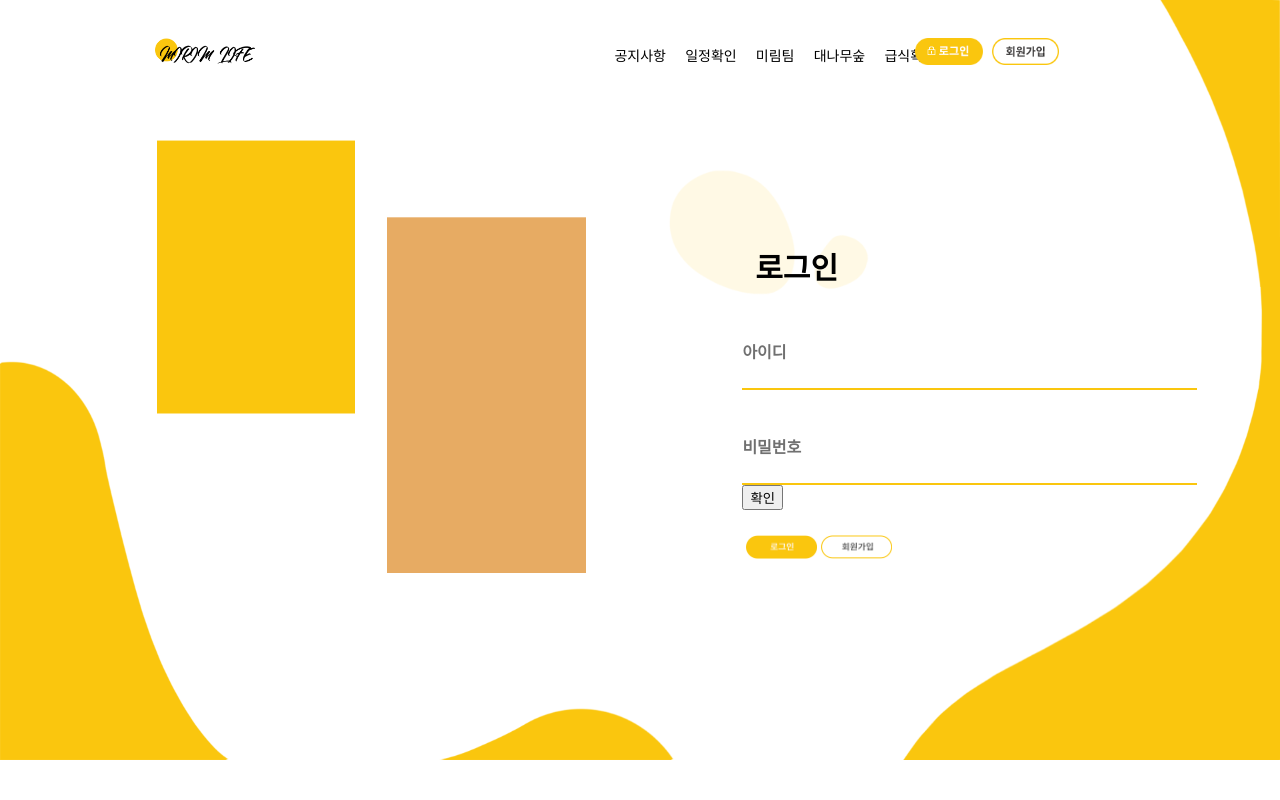
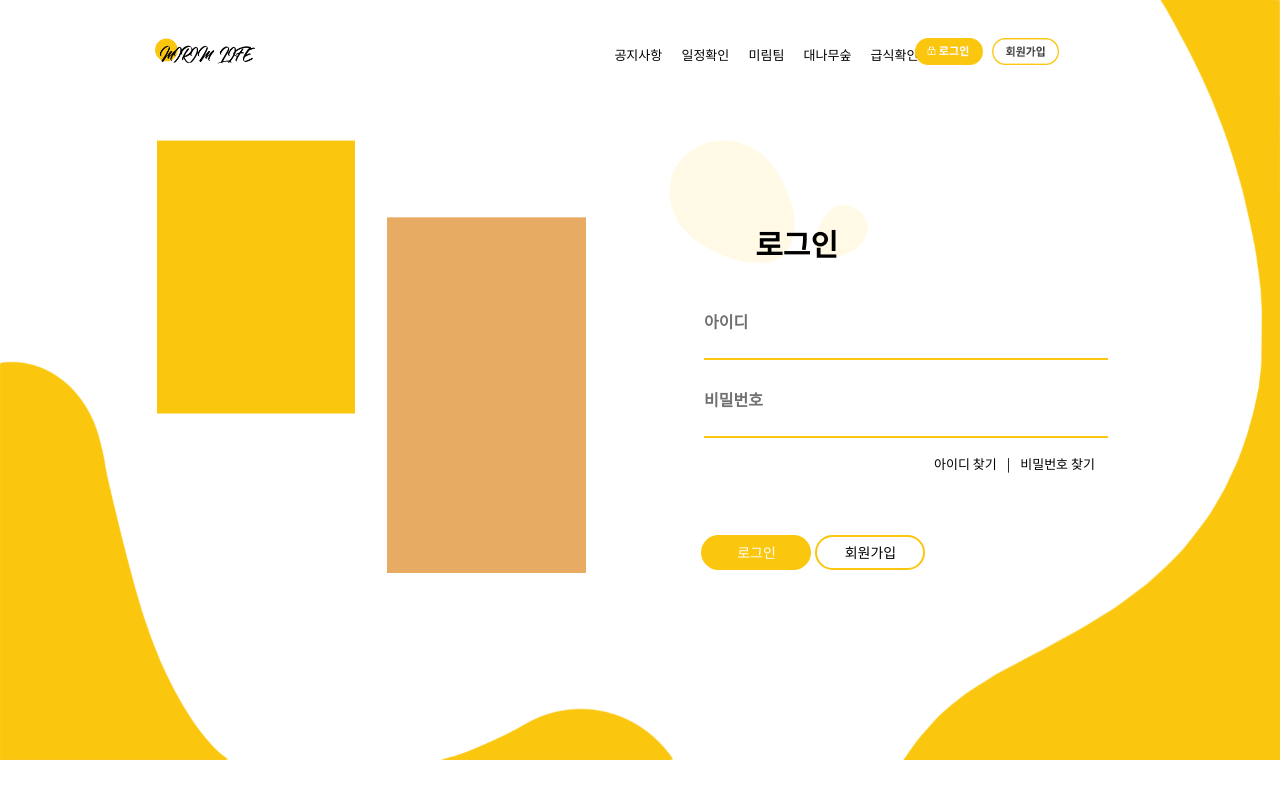
Before and after one commit to MirimLife/MirimLife, a PHP site: page /SignIn.html in a window 1280 px wide. Run offline with PHP 8.4, Linux system fonts and the light colour scheme.

Commit message:
소영이가 만든 확인 버튼에 스타일 넣기

```diff
--- a/CSS/SignIn.css
+++ b/CSS/SignIn.css
@@ -59,7 +59,7 @@ body{
     position: absolute;
     width: 16%;
     left: 52%;
-    top: 22%;
+    top: 18%;
 
 }
 
@@ -67,7 +67,7 @@ body{
     position: absolute;
     z-index: 1;
     left: 59%;
-    top: 28%;
+    top: 25%;
     font-size: 30px;
     font-family: 'Noto Sans KR', sans-serif;
     font-weight: bold;
@@ -75,8 +75,8 @@ body{
 
 .Login{
     position: absolute;
-    left: 58%;
-    top: 44%;
+    left: 55%;
+    top: 40%;
 }
 
 .Login-id{
@@ -87,34 +87,63 @@ body{
 
 .Login-id-input{
     border: 0px;
-    width: 200%;
+    width: 400px;
     border-bottom: 2px solid #fac60e;
 }
 
 .Login-pw{
     color: #707070;
     font-weight: bold;
-    margin-top: 25%;
+    margin-top: 10%;
     line-height: 2px;
 }
 
 .Login-pw-input{
     border: 0px;
-    width: 200%;
+    width: 400px;
     border-bottom: 2px solid #fac60e;
+}
+
+ul li {
+    float:left;
+    font-family: 'Noto Sans KR', sans-serif;
+    font-size: 13px;
+}
+
+ul {
+    margin-left:190px;
+}
+
+.Find-mid{
+    margin-left:10px;
+    margin-right:10px;
 }
 
 .Sign-Button{
     position: absolute;
     width: 25.2%;
-    right: 16.5%;
+    right: 20%;
     top: 70%;
+    border: 0;
 }
 
 .Sign-In-Button{
-    width: 22%;
+    width:110px;
+    height:35px;
+    border: 0;
+    border-radius: 25px;
+    background-color: #fac60e;
+    color:white;
+    font-size: 14px;
+    font-family: 'Noto Sans KR', sans-serif;
 }
 
 .Sign-Up-Button{
-    width: 22%;
+    width:110px;
+    height:35px;
+    background-color: white;
+    border: 2px solid #fac60e;
+    border-radius: 25px;
+    font-size: 14px;
+    font-family: 'Noto Sans KR', sans-serif;
 }
--- a/SignIn.html
+++ b/SignIn.html
@@ -42,22 +42,26 @@
 
                 <p class="Login-pw">비밀번호</p>
                 <input type="password" class="Login-pw-input" name="pw" required>
-                <input type="submit" value="확인">
-                <!-- <li>아이디찾기</li>
-                <li>비밀번호 찾기</li> -->
+
+                <ul>
+                    <li><a href="#">아이디 찾기</a></li>
+                    <li class="Find-mid">|</li>
+                    <li><a href="#">비밀번호 찾기</a></li>
+                </ul>
+
+            </div>
+            <div class="Sign-Button">
+                <!--그래서 이부분 링크 말구 폼 태그 안에 submit으로 해서 바꿔야 할 듯 해여-->
+                <input type="submit" value="로그인" id="sub" class="Sign-In-Button" />
+                <a href="SignUp.html"><input type="button" value="회원가입" class="Sign-Up-Button"/></a>
             </div>
         </form>
-
         <!--링크로 버튼 하니까 php파일로 정보(id, pw)가 전송이 안 되는 것 같아 그래서 임시로 버튼 추가했음-->
         <p id="Login">로그인</p>
         <img id="IMG3" src="IMG/SignIn/Picture3.png">
 
 
-        <div class="Sign-Button">
-            <!--그래서 이부분 링크 말구 폼 태그 안에 submit으로 해서 바꿔야 할 듯 해여-->
-            <a href="SignIn.php"><img class="Sign-In-Button" src="IMG/SignIn/Login.png"></a>
-            <a href="SignUp.html"><img class="Sign-Up-Button" src="IMG/SignIn/Signup.png"></a>
-        </div>
+
 
         <a href="index.php"><img id="Logo" src="IMG/Main/logo.png"></a>
         <img src="IMG/SignIn/BG.png" id="BG">
--- a/SignUp.html
+++ b/SignUp.html
@@ -38,7 +38,8 @@
                 <input type="password" class="input-pwo" placeholder=" 비밀번호 확인" name="pw_again" required>
                 <input type="text" class="input-name" placeholder=" 이름" name="name" required>
                 <input type="date" class="input-date" placeholder=" 생일" name="birth" required>
-                <input type = "submit" value = "확인">
+                <br>
+                <input type = "submit" value = "가입하기" id="sub">
             </div>
         </form>
 
```
Also changed, not shown: CSS/SignUp.css (+11 -1 lines).
